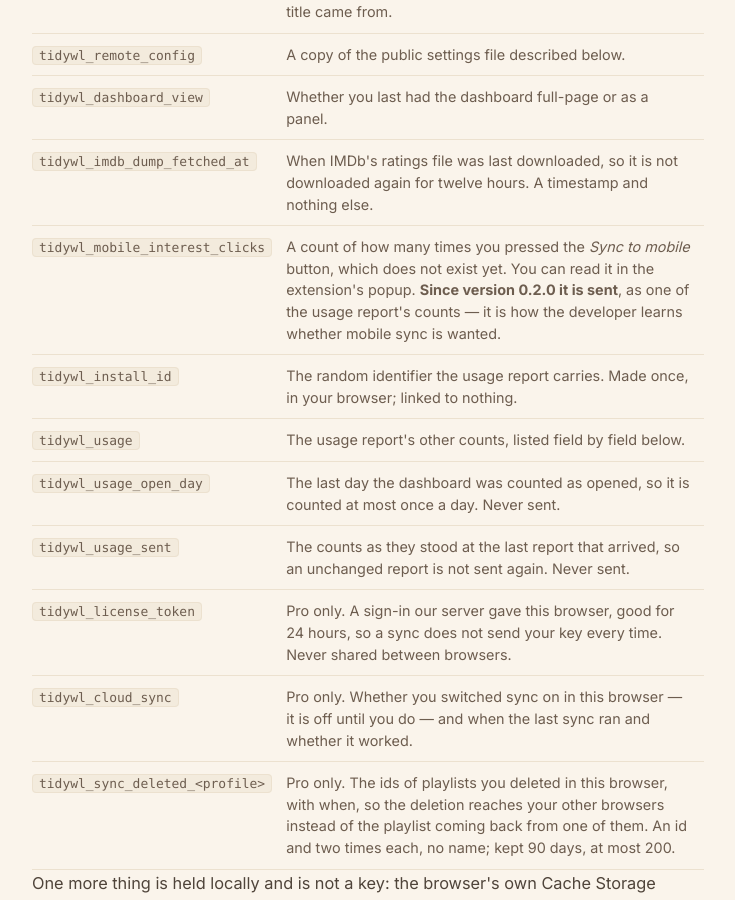
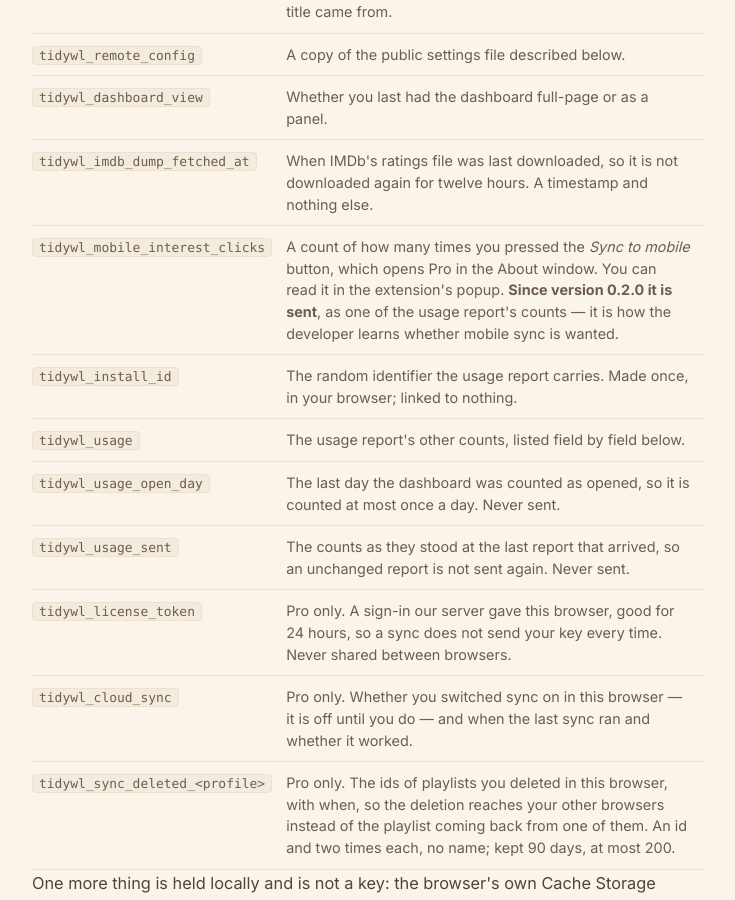
Before and after one commit to dominic-lam/tidywl-site, a Jekyll site: the page built from netflix/privacy/index.html, in a window 1280 px wide and 900 px high, scrolled down 2914 px. Shown: the whole window, without its empty margins (272-1007 px from the left). Built offline with Jekyll 4.4.1, drawn with Linux system fonts in a browser that asks for light colours.

Commit message:
DRAFT netflix privacy: Sync to mobile now opens Pro
Co-Authored-By: Claude Opus 5.5 (1M context) <noreply@anthropic.com>
Claude-Session: https://claude.ai/code/session_01M5MyScaHrV5TWch9ZguE8j

```diff
--- a/netflix/privacy/index.html
+++ b/netflix/privacy/index.html
@@ -117,7 +117,7 @@ last_modified_at: 2026-09-23
           <tr><td><code>tidywl_remote_config</code></td><td>A copy of the public settings file described below.</td></tr>
           <tr><td><code>tidywl_dashboard_view</code></td><td>Whether you last had the dashboard full-page or as a panel.</td></tr>
           <tr><td><code>tidywl_imdb_dump_fetched_at</code></td><td>When IMDb's ratings file was last downloaded, so it is not downloaded again for twelve hours. A timestamp and nothing else.</td></tr>
-          <tr><td><code>tidywl_mobile_interest_clicks</code></td><td>A count of how many times you pressed the <em>Sync to mobile</em> button, which does not exist yet. You can read it in the extension's popup. <strong>Since version 0.2.0 it is sent</strong>, as one of the usage report's counts — it is how the developer learns whether mobile sync is wanted.</td></tr>
+          <tr><td><code>tidywl_mobile_interest_clicks</code></td><td>A count of how many times you pressed the <em>Sync to mobile</em> button, which opens Pro in the About window. You can read it in the extension's popup. <strong>Since version 0.2.0 it is sent</strong>, as one of the usage report's counts — it is how the developer learns whether mobile sync is wanted.</td></tr>
           <tr><td><code>tidywl_install_id</code></td><td>The random identifier the usage report carries. Made once, in your browser; linked to nothing.</td></tr>
           <tr><td><code>tidywl_usage</code></td><td>The usage report's other counts, listed field by field below.</td></tr>
           <tr><td><code>tidywl_usage_open_day</code></td><td>The last day the dashboard was counted as opened, so it is counted at most once a day. Never sent.</td></tr>
```
